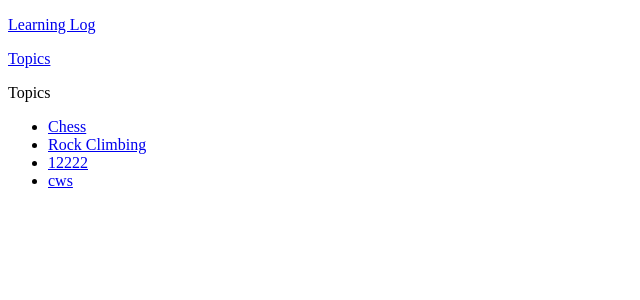
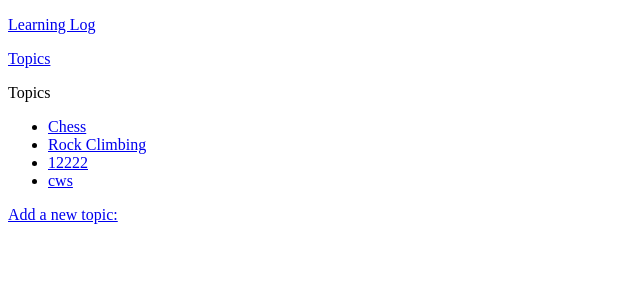
Before and after one commit to chenwenshuo/learning_logs, a Django app: page /topics/ in a window 1280 px wide. Shown: the top 300 px of the page, without its empty margins (0-640 px from the left). Run offline with Django 3.2, Linux system fonts and the light colour scheme; data comes from the database, SQL or seed files in the repository; both versions use the stored data as it was after the commit.

Commit message:
新增页面

```diff
--- a/learning_log/urls.py
+++ b/learning_log/urls.py
@@ -10,4 +10,6 @@ urlpatterns = [
     url(r'^$', views.index, name='index'),
     url(r'^topics/$', views.topics, name='topics'),
     url(r'^topics/(?P<topic_id>\d+)/$', views.topic, name='topic'),
+    url(r'^new_topic/$', views.new_topic, name='new_topic'),
+    url(r'^$new_entry/(?P<topic_id>\d+)/$', views.new_entry, name='new_entry')
 ]
--- a/learning_log/views.py
+++ b/learning_log/views.py
@@ -1,6 +1,11 @@
+from django.http import HttpResponseRedirect
 from django.shortcuts import render
+from django.urls import reverse
+
+from learning_log.forms import TopicForm, EntryForm
 from .models import Topic
 # Create your views here.
+
 def index(request):
     return render(request, 'learning_log/index.html')
 
@@ -8,8 +13,33 @@ def topics(request):
     topics = Topic.objects.order_by('date_added')
     context = {'topics': topics}
     return render(request, 'learning_log/topics.html', context)
+
 def topic(request, topic_id):
-    topic = Topic.objects.get(id = topic_id)
+    topic = Topic.objects.get(id=topic_id)
     entries = topic.entry_set.order_by('-date_added')
     context = {'topic': topic, 'entries': entries}
     return render(request,'learning_log/topic.html', context)
+
+def new_topic(request):
+    if request.method !='POST':
+        form = TopicForm()
+    else:
+        form = TopicForm(request.POST)
+        if form.is_valid():
+            form.save()
+            return  HttpResponseRedirect(reverse('learning_log:topics'))
+    context = {'form': form}
+    return render(request, 'learning_log/new_topic.html', context)
+
+def new_entry(request, topic_id):
+    topic = Topic.objects.get(id=topic_id)
+    if request.method != 'POST':
+        form = EntryForm()
+    else:
+        form = EntryForm(request.POST)
+        if form.is_valid():
+            form.save(commit=False)
+            return HttpResponseRedirect(reverse('learning_logs:topic',
+                                                args=[topic_id]))
+    context = {'topic': topic, 'form': form}
+    return render(request, 'learning_logs/new_entry.html', context)
--- a/templates/learning_log/topics.html
+++ b/templates/learning_log/topics.html
@@ -15,6 +15,7 @@
  {% empty %}
      <li>No topics have been added yet.</li>
  {% endfor %}  </ul>
+     <a href="{% url 'learning_log:new_topic' %}">Add a new topic:</a>
 
 {% endblock content %}
 
```
Also changed, not shown: db.sqlite3.
